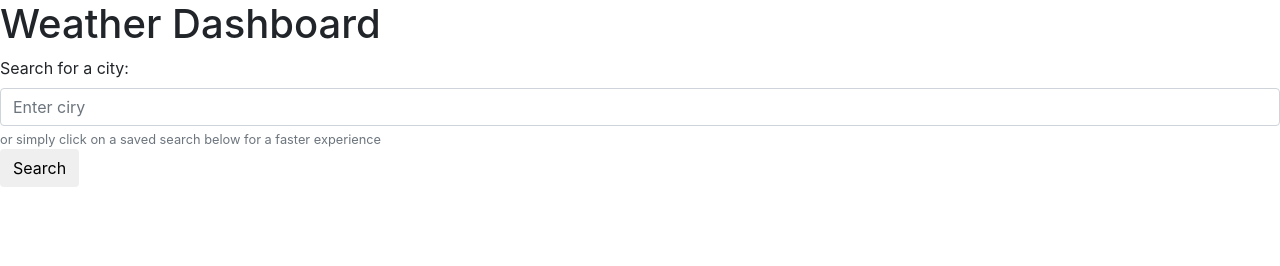
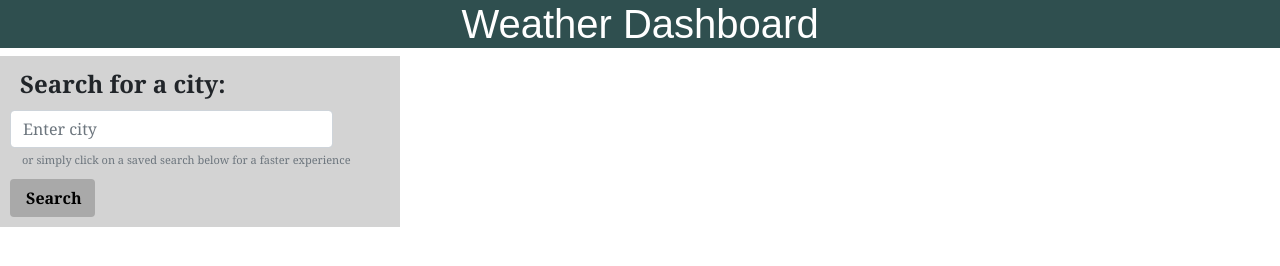
Before and after one commit to kiri-smith/weather-app, a plain HTML site: page index.html in a window 1280 px wide. Drawn offline with nearby package versions, Linux system fonts and the light colour scheme.

Commit message:
style the html with css content

```diff
--- a/index.html
+++ b/index.html
@@ -7,6 +7,7 @@
     <meta name="viewport" content="width=device-width, initial-scale=1.0">
     <link rel="stylesheet" href="https://maxcdn.bootstrapcdn.com/bootstrap/4.0.0/css/bootstrap.min.css"
         integrity="sha384-Gn5384xqQ1aoWXA+058RXPxPg6fy4IWvTNh0E263XmFcJlSAwiGgFAW/dAiS6JXm" crossorigin="anonymous">
+    <link rel="stylesheet" href="style.css">
     <title>Weather App</title>
 </head>
 
@@ -19,9 +20,12 @@
     <form class=form-container>
         <div>
             <label for="input-city">Search for a city:</label>
-            <input type="city" class="form-control" id="input-city" placeholder="Enter ciry">
+            <input type="city" class="form-control" id="input-city" placeholder="Enter city">
             <small id="use-saved" class="form-text text-muted">or simply click on a saved search below for a faster
                 experience</small>
+            <div class="saved-searches">
+
+            </div>
         </div>
 
         <button type="submit" class="btn search-btn">Search</button>
@@ -39,6 +43,7 @@
         </div>
     </main>
 
+    <script src="script.js"></script>
 </body>
 
 </html>
--- a/style.css
+++ b/style.css
@@ -0,0 +1,40 @@
+.header-display{
+    background-color: darkslategray;
+    color: white;
+    font-family:fantasy;
+    text-align: center;
+}
+
+.form-container{
+    width: 400px;
+    border: 20px solid black;
+    background-color: lightgray;
+    padding: 10px;
+    border: black;
+}
+
+label{
+    padding-left: 10px;
+    font-family: Cambria, Cochin, Georgia, Times, 'Times New Roman', serif;
+    font-weight: bold;
+    font-size: 24px;
+}
+
+.form-control{
+    width: 85%;
+    font-family: Cambria, Cochin, Georgia, Times, 'Times New Roman', serif;
+}
+
+.text-muted{
+    padding-left: 12px;
+    font-family: Cambria, Cochin, Georgia, Times, 'Times New Roman', serif;
+    font-size: 11px;
+    padding-bottom: 10px;
+}
+
+.search-btn{
+    padding-left: 15px;
+    font-family: Cambria, Cochin, Georgia, Times, 'Times New Roman', serif;
+    background-color: darkgray;
+    font-weight: bold;
+}
```
